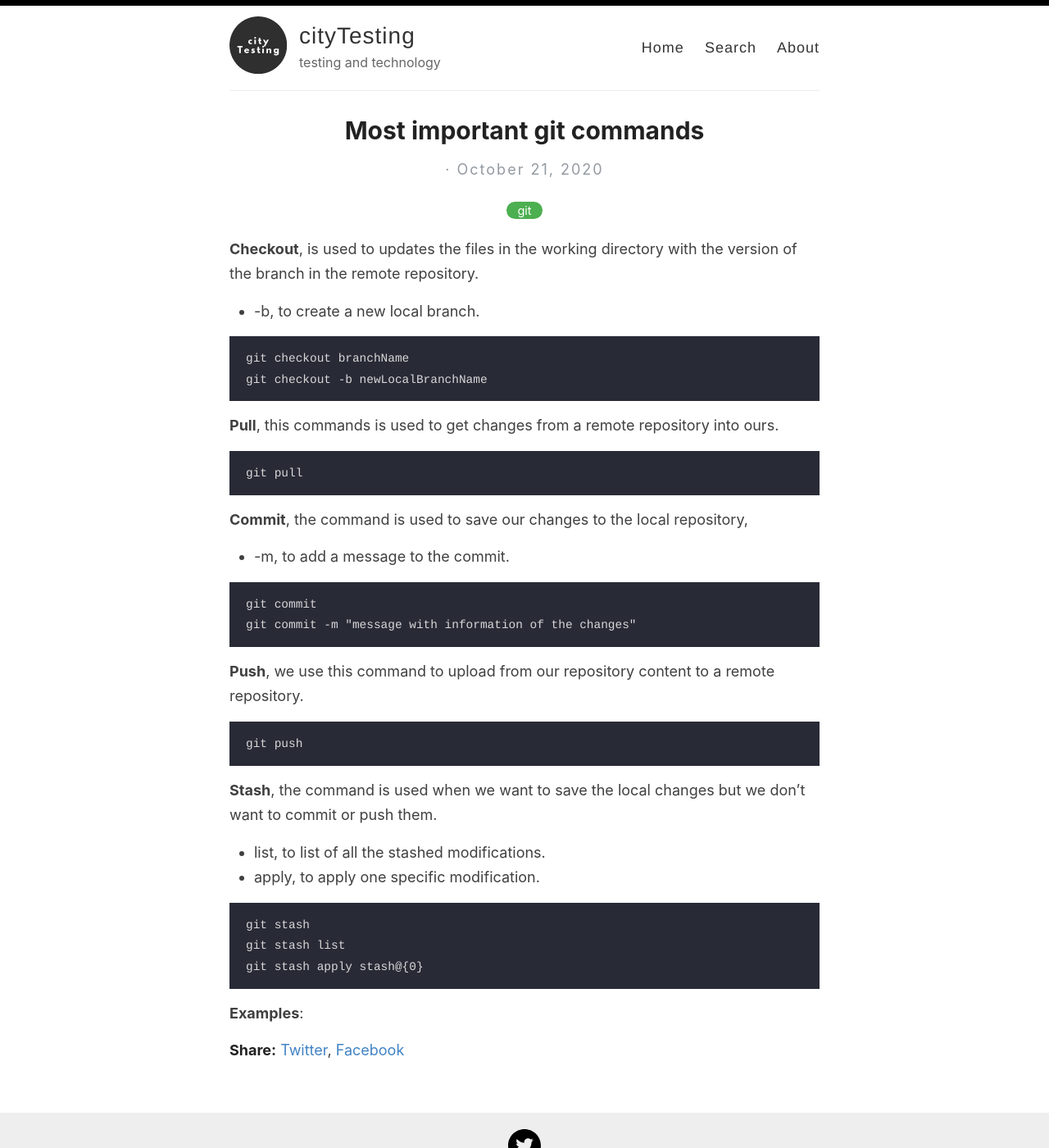
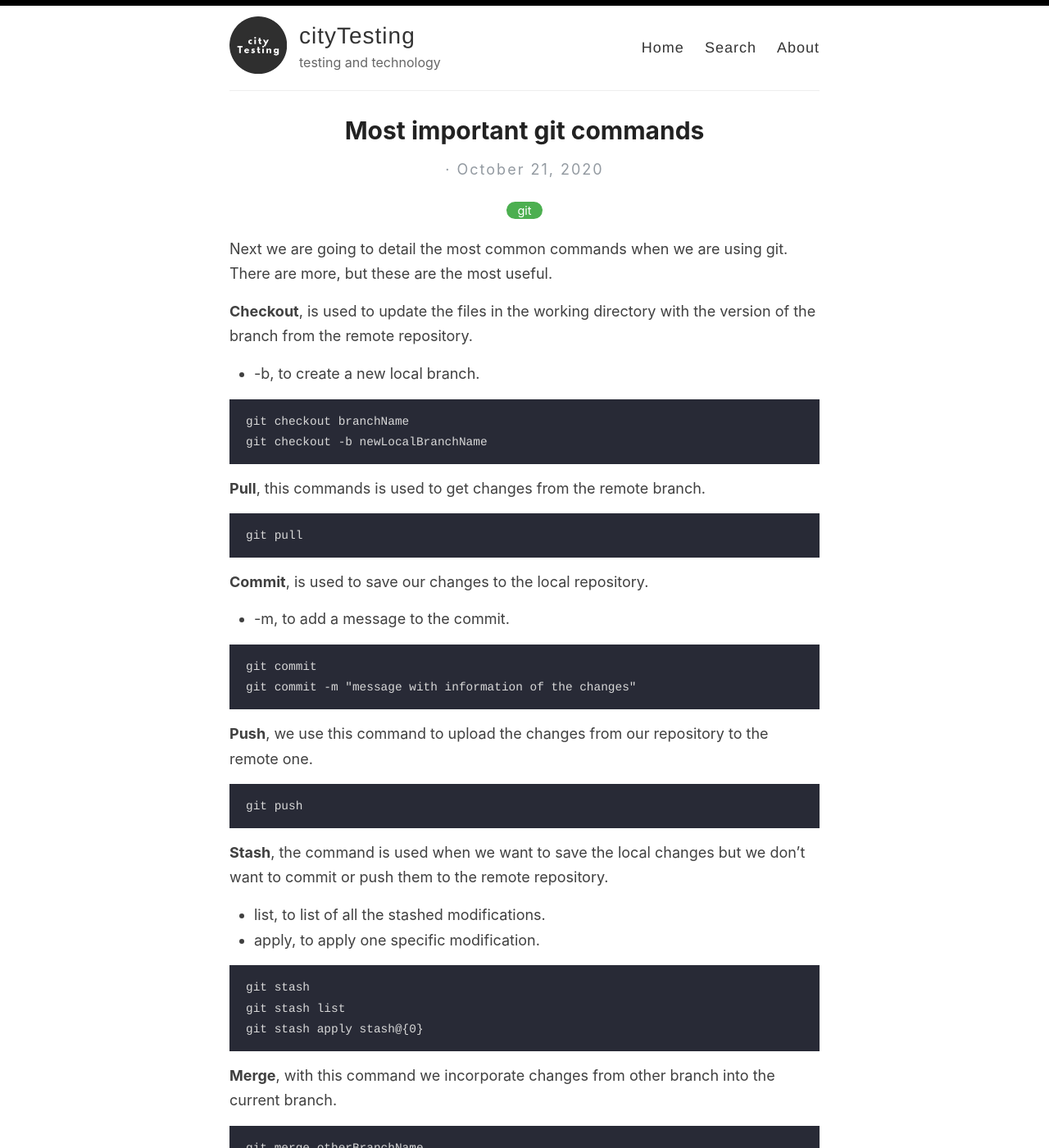
Before and after one commit to cityTesting/citytesting.github.io, a Jekyll site: the page built from _posts/2020-10-21-Most-important-git-commands.md, in a window 1280 px wide and 1400 px high. Shown: the whole window at 82% size. Built offline with Jekyll 4.4.1, drawn with Linux system fonts in a browser that asks for light colours; some of the changed text lies outside the part shown.

Commit message:
Update 2020-10-21-Most-important-git-commands.md

````diff
--- a/_posts/2020-10-21-Most-important-git-commands.md
+++ b/_posts/2020-10-21-Most-important-git-commands.md
@@ -3,8 +3,9 @@ layout: post
 title: Most important git commands
 categories: [git]
 ---
+Next we are going to detail the most common commands when we are using git. There are more, but these are the most useful.
 
-**Checkout**, is used to updates the files in the working directory with the version of the branch in the remote repository.
+**Checkout**, is used to update the files in the working directory with the version of the branch from the remote repository.
 * -b, to create a new local branch.
 
 ```
@@ -12,22 +13,22 @@ git checkout branchName
 git checkout -b newLocalBranchName
 ```
 
-**Pull**, this commands is used to get changes from a remote repository into ours.
+**Pull**, this commands is used to get changes from the remote branch.
 ```
 git pull
 ```
-**Commit**, the command is used to save our changes to the local repository,
+**Commit**, is used to save our changes to the local repository.
 * -m, to add a message to the commit.
 
 ```
 git commit
 git commit -m "message with information of the changes"
 ```
-**Push**, we use this command to upload from our repository content to a remote repository.
+**Push**, we use this command to upload the changes from our repository to the remote one.
 ```
 git push
 ```
-**Stash**, the command is used when we want to save the local changes but we don't want to commit or push them.
+**Stash**, the command is used when we want to save the local changes but we don't want to commit or push them to the remote repository.
 * list, to list of all the stashed modifications.
 * apply, to apply one specific modification.
 
@@ -37,4 +38,36 @@ git stash list
 git stash apply stash@{0}
 ```
 
+**Merge**, with this command we incorporate changes from other branch into the current branch.
+```
+git merge otherBranchName
+```
+
 **Examples**:
+
+Create a local branch, do some changes, commit and push them to the remote repository. With the last command `git push -u origin newBranchName` we will create the new branch in the remote repository:
+```
+git checkout -b newBranchName
+#here we do the changes that we want to do in the files......
+git commit -m "new changes...."
+git push -u origin newBranchName
+```
+
+Merge master branch into other branch:
+```
+git checkout master
+git pull
+git checkout otherBranch
+git merge master
+git push
+```
+Sometimes after `git merge master` we get conflicts, in that case we would need to fix them (using IDE for example) and then will need to do `git commit`.
+```
+git checkout master
+git pull
+git checkout otherBranch
+git merge master
+#here we get and resolve the conflicts...
+git commit -m "Resolve conflicts"
+git push
+```
````
